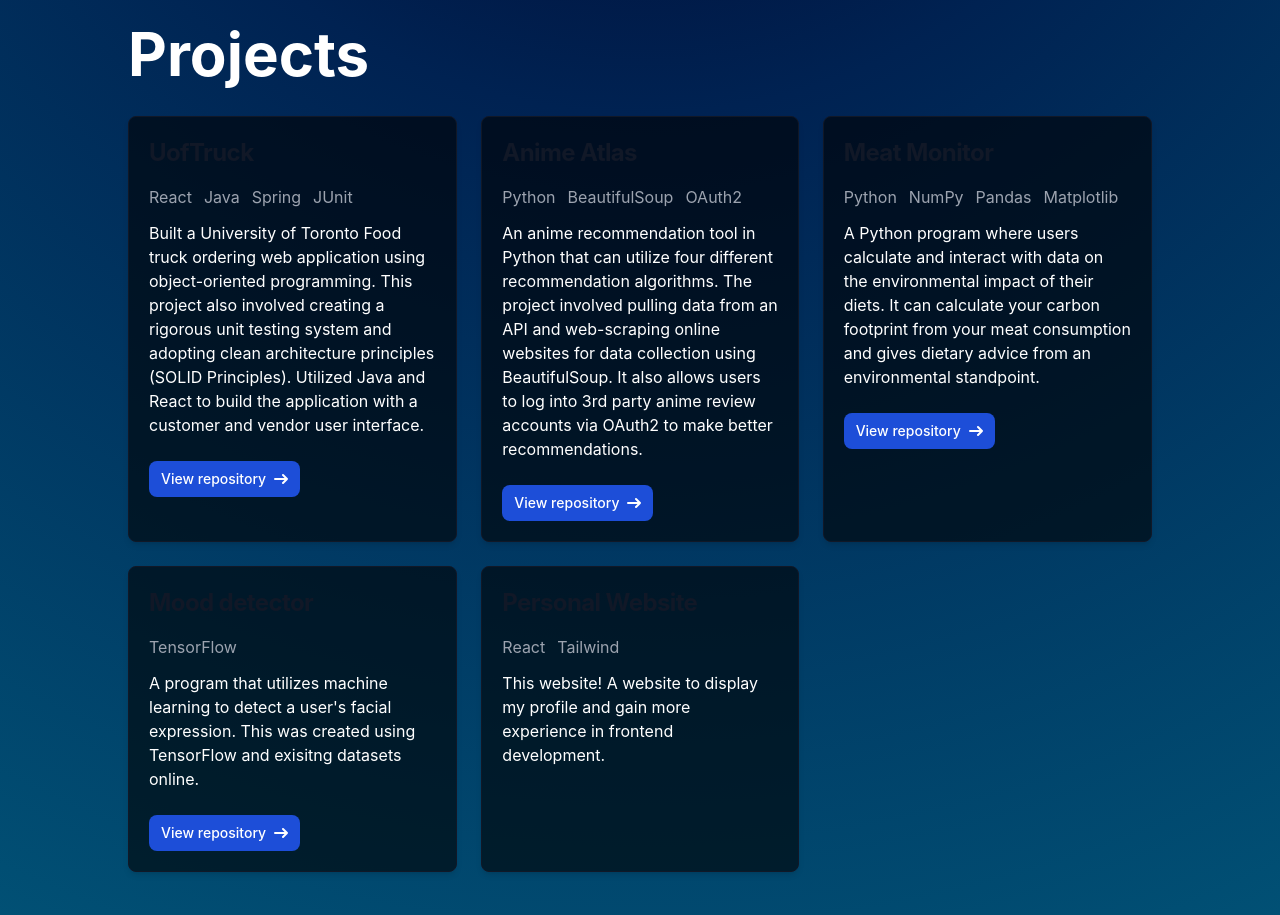
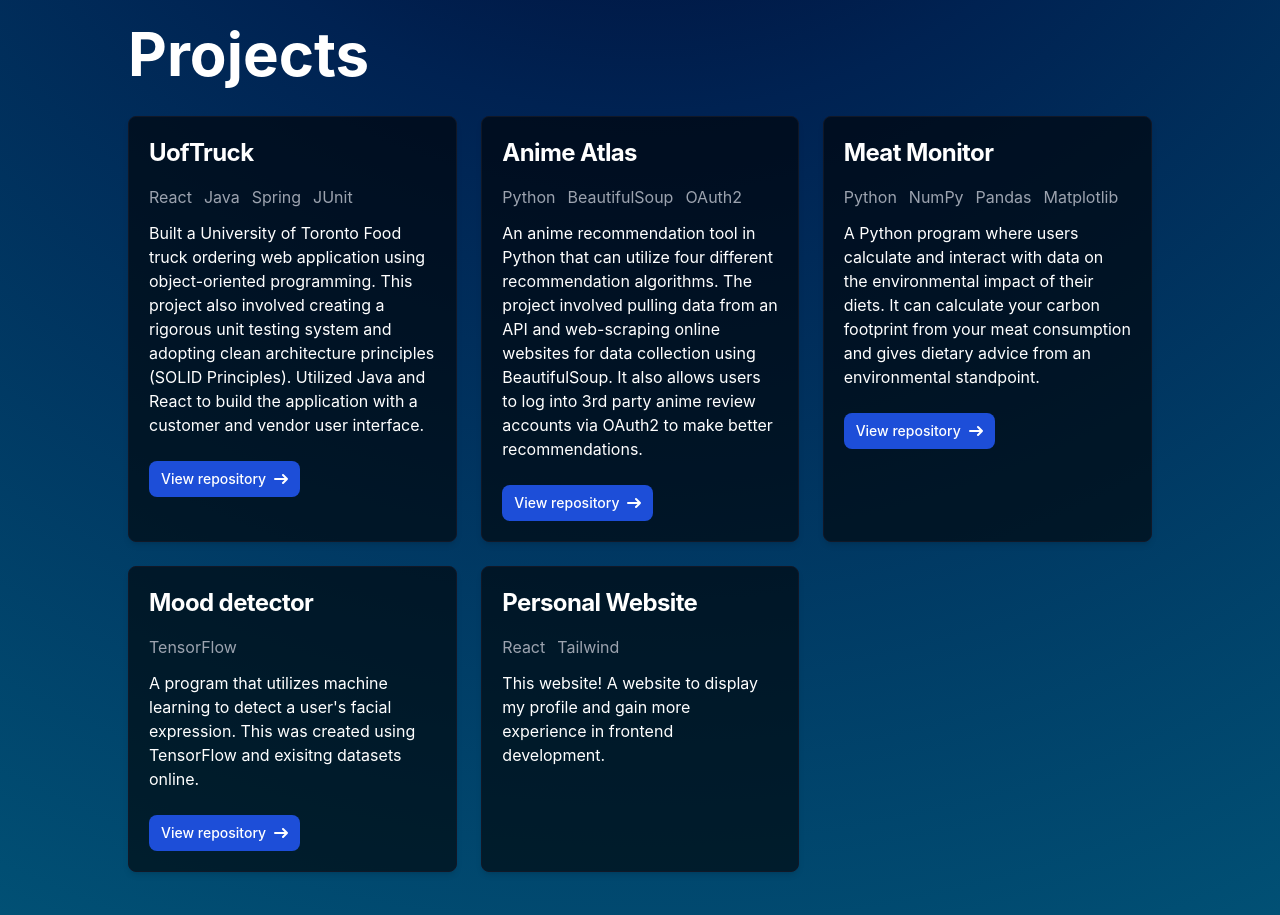
Before and after one commit to jeremiahwong007/jeremiahwong007.github.io, a React (Create React App) app: page / in a window 1280 px wide. Shown: the part 1960-2875 px from the top of the page. Built offline with nearby package versions, Linux system fonts and the light colour scheme; no server answers.

Commit message:
make sure text is white

```diff
--- a/src/components/ProjectCard/index.js
+++ b/src/components/ProjectCard/index.js
@@ -8,7 +8,7 @@ const ProjectCard = (props) => {
     return (
         <div className={`max-w-sm border shadow-md bg-black border-gray-900 rounded-lg bg-opacity-60 ${props.spacing}`} onMouseEnter={props.textEnter} onMouseLeave={props.textLeave}>
             <div className="p-5">
-                <h5 className="mb-4 text-2xl font-bold tracking-tight text-gray-900 dark:text-white">{props.name}</h5>
+                <h5 className="mb-4 text-2xl font-bold tracking-tight text-white">{props.name}</h5>
                 <ul className="list-none text-gray-400 mb-3"> {techStack} </ul>
                 <p className="mb-6 font-normal text-white">{props.description}</p>
                 {
```
